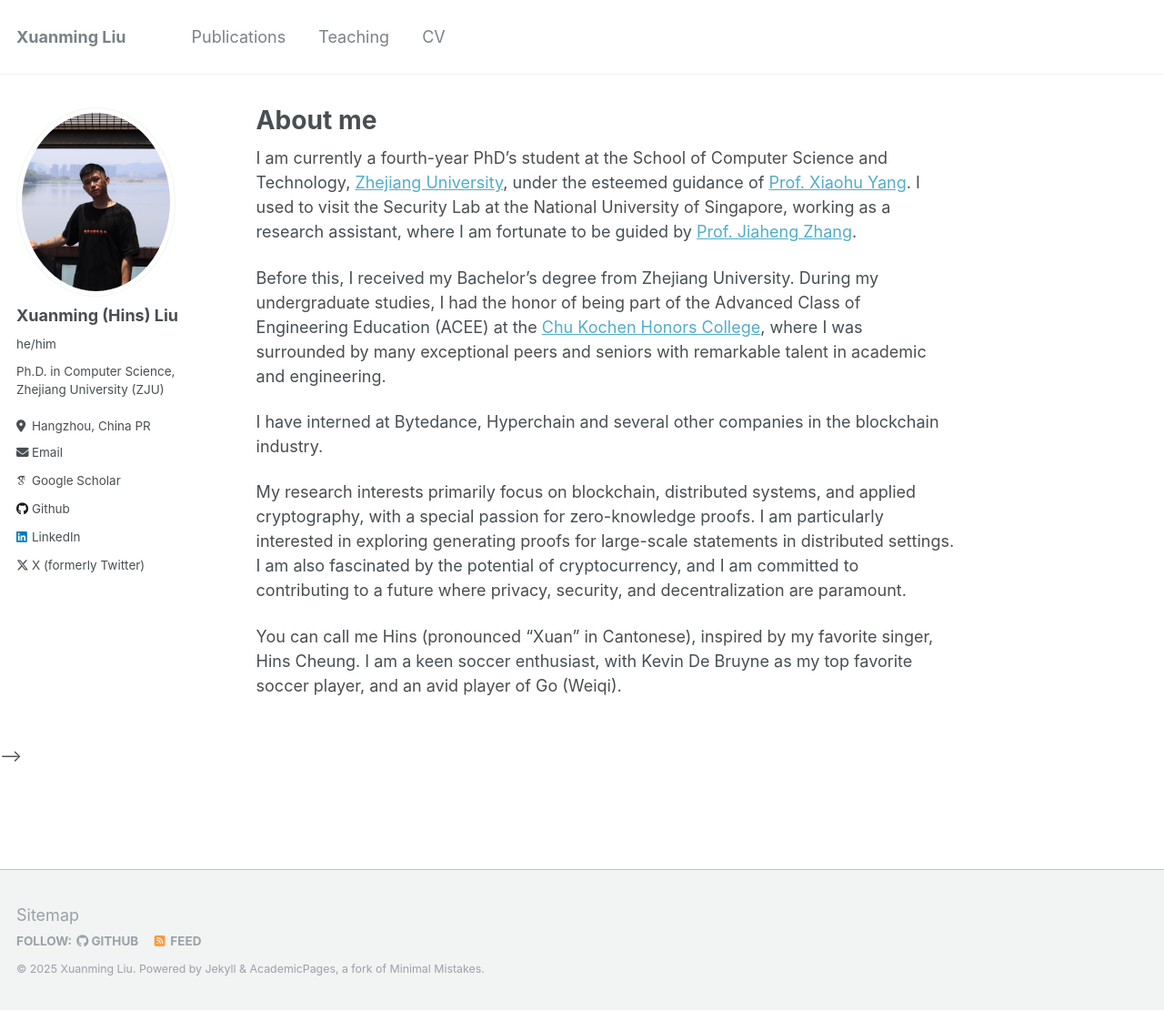
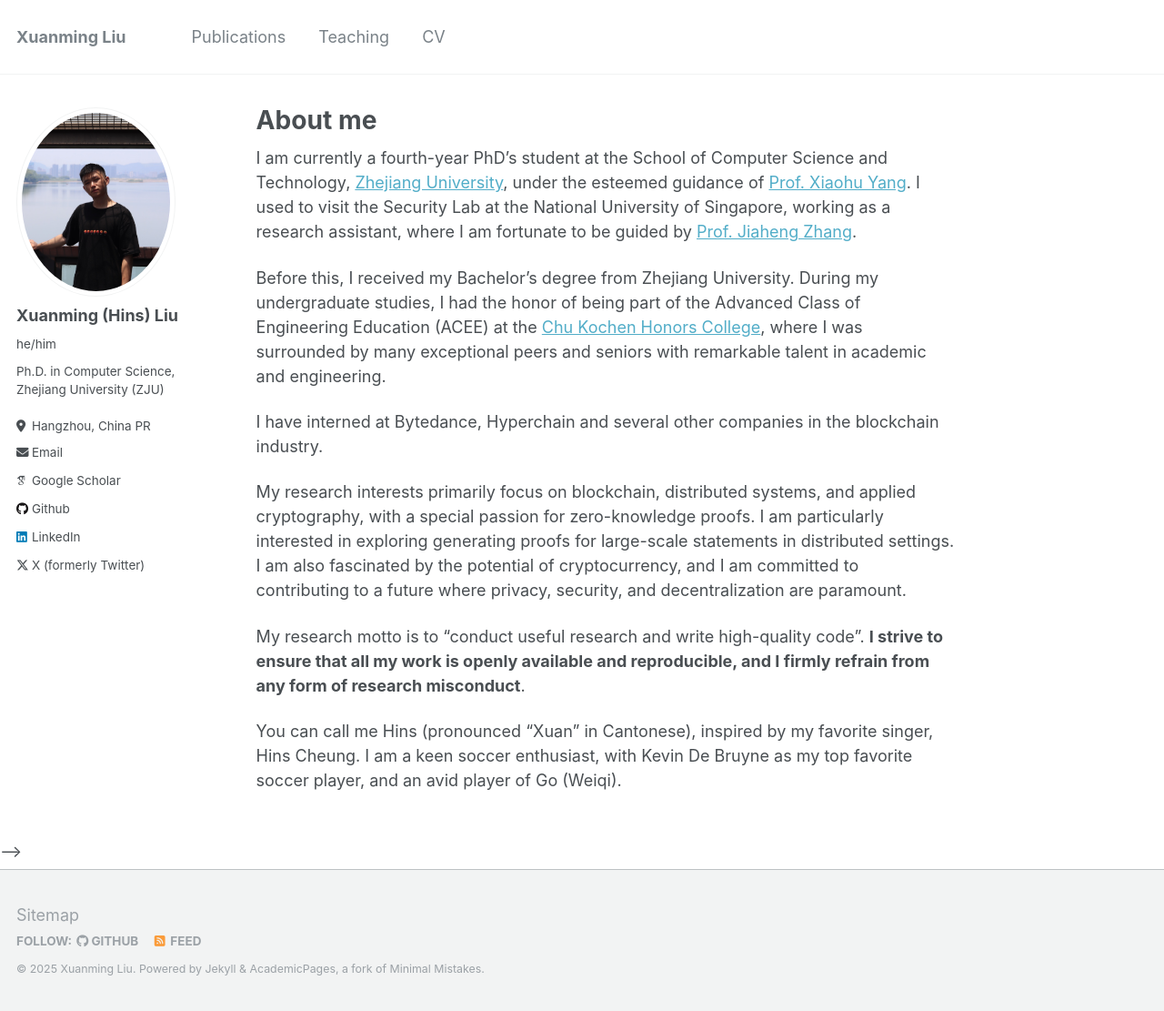
Before and after one commit to LBruyne/LBruyne.github.io, a Jekyll site: the page built from _pages/about.md, in a window 1280 px wide and 1111 px high. Shown: the whole window at 91% size. Built offline with Jekyll 4.4.1, drawn with Linux system fonts in a browser that asks for light colours; some web fonts are replaced.

Commit message:
Update 2025.12.10: Added a research motto statement to emphasize commitment to open and ethical research practices.

```diff
--- a/_pages/about.md
+++ b/_pages/about.md
@@ -17,4 +17,6 @@ I have interned at Bytedance, Hyperchain and several other companies in the bloc
 My research interests primarily focus on blockchain, distributed systems, and applied cryptography, with a special passion for zero-knowledge proofs. I am particularly interested in exploring generating proofs for large-scale statements in distributed settings. I am also fascinated by the potential of cryptocurrency, and I am committed to contributing to a future where privacy, security, and decentralization are paramount.
 <!-- See detailed [research statement](/files/statement.pdf). -->
 
+My research motto is to "conduct useful research and write high-quality code". **I strive to ensure that all my work is openly available and reproducible, and I firmly refrain from any form of research misconduct**.
+
 You can call me Hins (pronounced "Xuan" in Cantonese), inspired by my favorite singer, Hins Cheung. I am a keen soccer enthusiast, with Kevin De Bruyne as my top favorite soccer player, and an avid player of Go (Weiqi).
```
